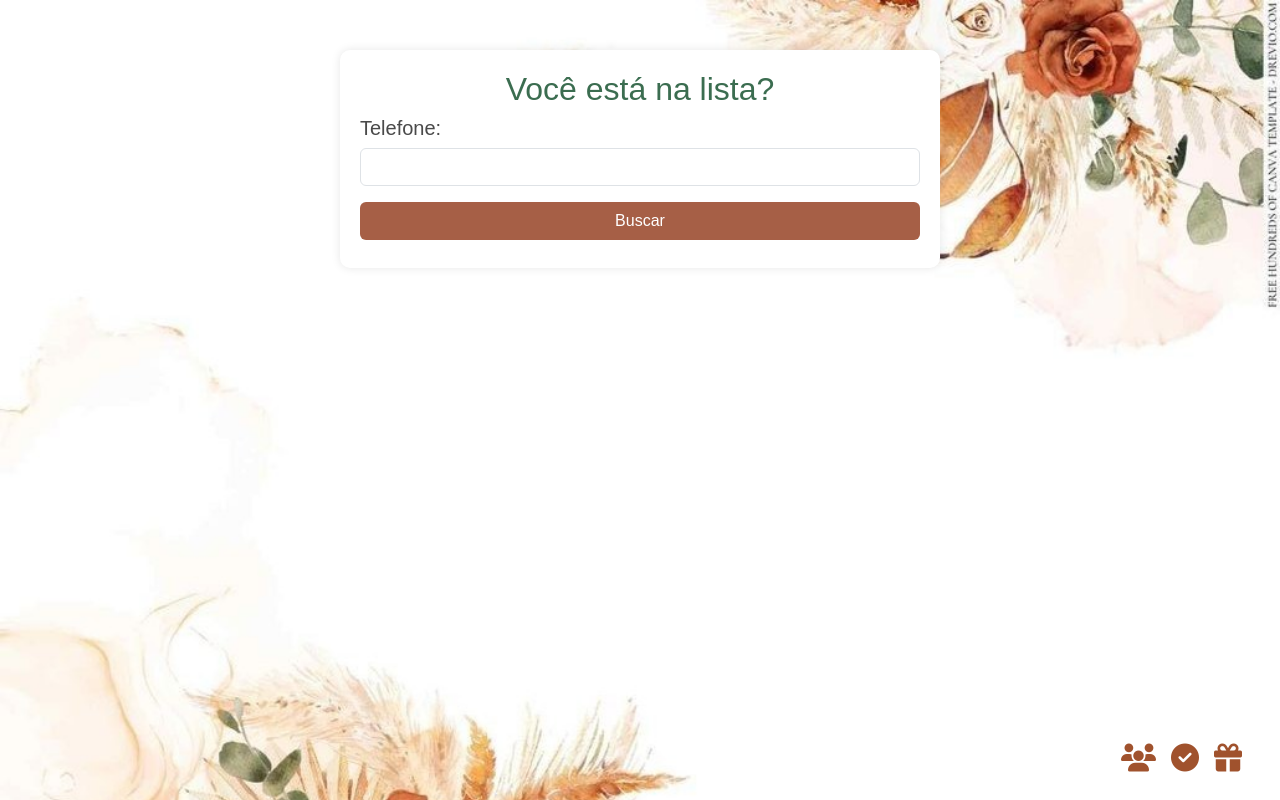
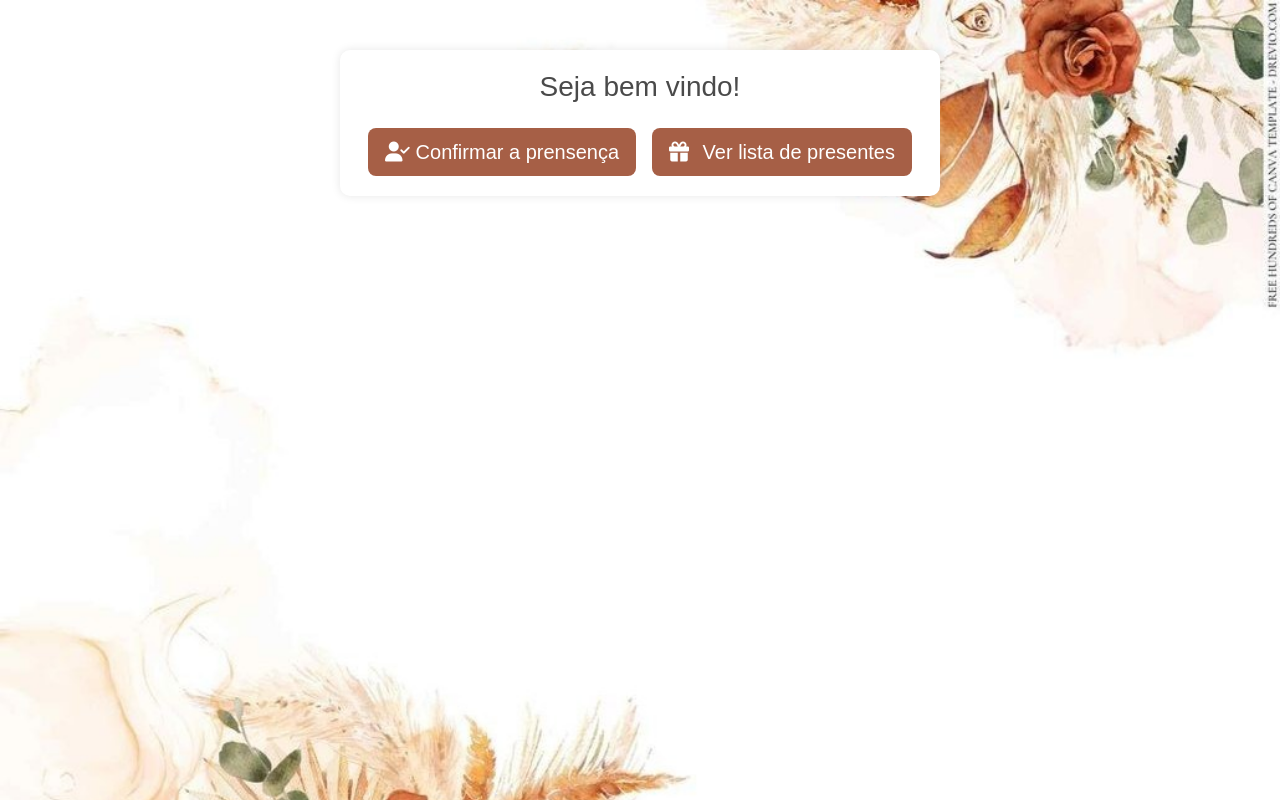
Before and after one commit to feliperocha00/confirmyourpresence, a Django app: page / in a window 1280 px wide. Run offline with Django 5.2, Linux system fonts and the light colour scheme.

Commit message:
[REF] welcome page now only redirect to other pages and don´t have admin pages access buttons

```diff
--- a/main/templates/welcome.html
+++ b/main/templates/welcome.html
@@ -1,6 +1,6 @@
 {% extends "base.html" %}
 {% load static %}
-{% block title %}Bem Vindo!{% endblock title %}
+{% block title %}Seja bem Vindo!{% endblock title %}
 {% block style %}
 <link href="https://cdn.jsdelivr.net/npm/bootstrap@5.3.0/dist/css/bootstrap.min.css" rel="stylesheet">
 <link rel="stylesheet" href="https://cdnjs.cloudflare.com/ajax/libs/font-awesome/6.5.0/css/all.min.css">
@@ -37,62 +37,20 @@
     h2 {
         color: #3b6d50;
     }
-
-    .icon-links {
-        position: absolute;
-        bottom: 20px;
-        right: 30px;
-        display: flex;
-        gap: 15px;
-        z-index: 1000;
-    }
-
-    .icon-links a {
-        color: #a0522d;
-        /* tom terroso para combinar com o tema */
-        font-size: 28px;
-        transition: color 0.3s ease;
-    }
-
-    .icon-links a:hover {
-        color: #6c3c1c;
-        /* tom mais escuro ao passar o mouse */
-    }
 </style>
 {% endblock style %}
-{% block script %}
-<script src="https://code.jquery.com/jquery-3.6.0.min.js"></script>
-<script src="https://cdnjs.cloudflare.com/ajax/libs/jquery.mask/1.14.16/jquery.mask.min.js"></script>
-<script>
-    $(document).ready(function () {
-        $('#phone').mask('(00) 00000-0000');
-    });
-</script>
-{% endblock script %}
 {% block content %}
-<div class="icon-links">
-    <a href="{% url 'guests' %}" title="Lista de Convidados">
-        <i class="fas fa-users"></i>
-    </a>
-    <a href="{% url 'confirmations' %}" title="Confirmações">
-        <i class="fas fa-check-circle"></i>
-    </a>
-    <a href="{% url 'gift_list' %}" title="Lista de Presentes">
-        <i class="fas fa-gift me-2"></i>
-    </a>
-</div>
 <div class="container text-center">
-    <h2>Você está na lista?</h2>
-    <h5>
-        <form method="post" class="text-start">
-            {% csrf_token %}
-            <div class="mb-3">
-                <label for="phone" class="form-label">Telefone:</label>
-                <input type="text" id="phone" name="Telefone" class="form-control" required>
-            </div>
+    <h3>Seja bem vindo!</h3>
 
-            <button type="submit" class="btn btn-custom w-100">Buscar</button>
-        </form>
+    <div class="d-flex justify-content-center gap-3 mt-4 flex-wrap">
+        <a href="{% url 'list_verify' %}" class="btn btn-custom btn-lg">
+            <i class="fas fa-user-check"></i> Confirmar a prensença
+        </a>
+        <a href="{% url 'gift_list' %}" class="btn btn-custom btn-lg">
+            <i class="fas fa-gift me-2"></i> Ver lista de presentes
+        </a>
+    </div>
 </div>
 <script src="https://cdn.jsdelivr.net/npm/bootstrap@5.3.0/dist/js/bootstrap.bundle.min.js"></script>
 {% endblock content %}
```
